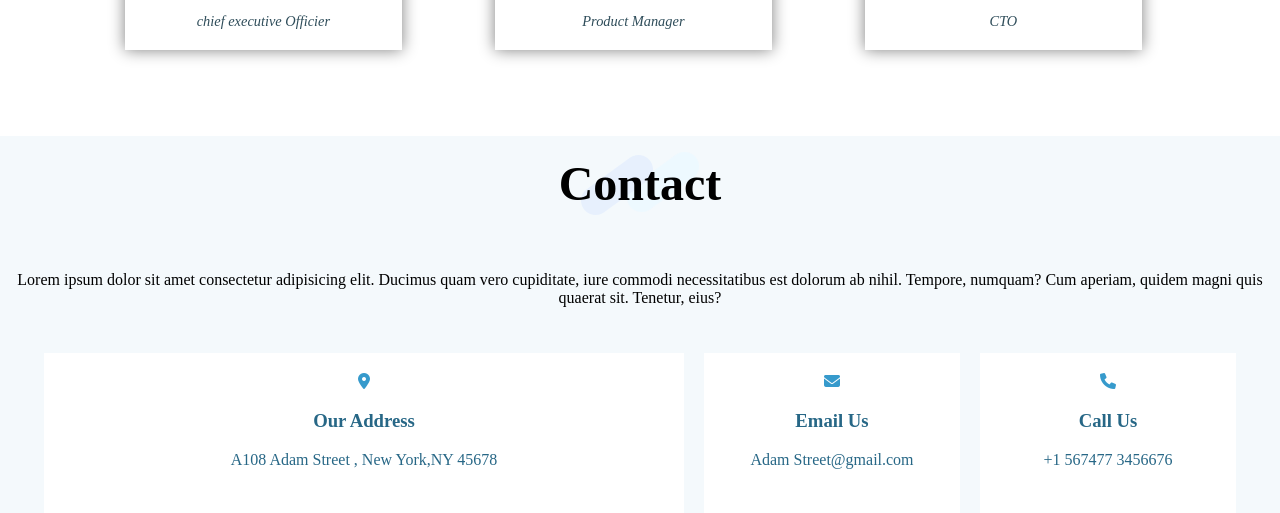
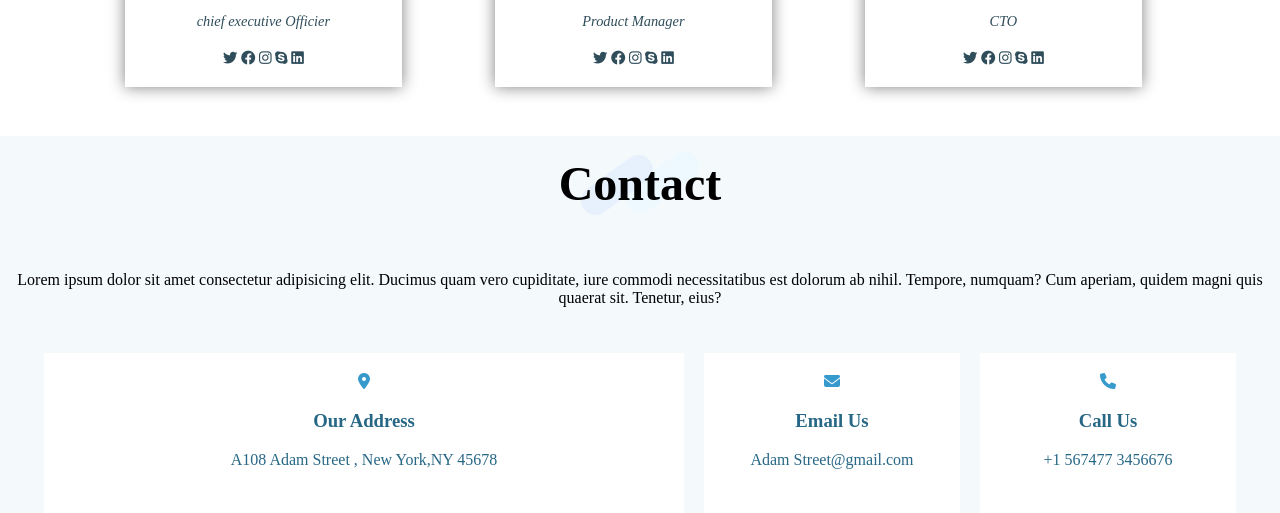
Before and after one commit to walidchahidan/Squad, a plain HTML site: page index.html in a window 1280 px wide. Shown: the part 4858-5371 px from the top of the page. Drawn offline with Linux system fonts and the light colour scheme; a web font is replaced by a local one.

Commit message:
freesquad

```diff
--- a/css/style.css
+++ b/css/style.css
@@ -451,6 +451,10 @@ header ul>li>a{
     text-align: center;
     color: #2F4D5A;
     font-size: 0.9em;
+
+}
+.team_container article>div>.ic{
+    margin-top:  20px;
 }
 .team_container article>div>h2::after{
     content: " ";
@@ -460,6 +464,7 @@ header ul>li>a{
     width: 50px;
     padding-top: 5px;
 }
+
 /*---------------------------------------------------------------------
                           Contact
 
--- a/index.html
+++ b/index.html
@@ -170,6 +170,13 @@
                     <div>
                         <h2>Walter White</h2>
                         <em>chief executive Officier</em>
+                        <div class="ic">
+                            <i class="fa-brands fa-twitter"></i>
+                            <i class="fa-brands fa-facebook"></i>
+                            <i class="fa-brands fa-instagram"></i>
+                            <i class="fa-brands fa-skype"></i>
+                            <i class="fa-brands fa-linkedin"></i>
+                        </div>
                     </div>
                 </article>
                 <article>
@@ -177,6 +184,13 @@
                     <div>
                         <h2>Sarah Jhonson</h2>
                         <em>Product Manager</em>
+                        <div class="ic">
+                            <i class="fa-brands fa-twitter"></i>
+                            <i class="fa-brands fa-facebook"></i>
+                            <i class="fa-brands fa-instagram"></i>
+                            <i class="fa-brands fa-skype"></i>
+                            <i class="fa-brands fa-linkedin"></i>
+                        </div>
                     </div>
                 </article>
                 <article>
@@ -184,6 +198,13 @@
                     <div>
                         <h2>William Anderson</h2>
                         <em>CTO</em>
+                        <div class="ic">
+                            <i class="fa-brands fa-twitter"></i>
+                            <i class="fa-brands fa-facebook"></i>
+                            <i class="fa-brands fa-instagram"></i>
+                            <i class="fa-brands fa-skype"></i>
+                            <i class="fa-brands fa-linkedin"></i>
+                        </div>
                     </div>
                 </article>
             </div>
```
